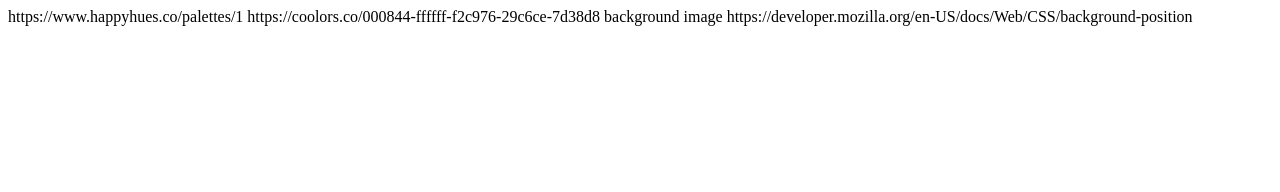
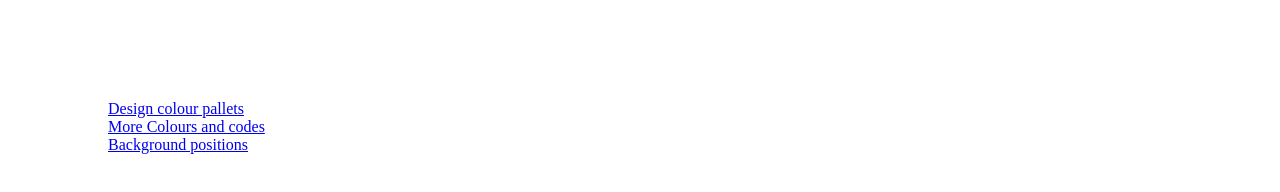
Before and after one commit to flaviafernandes/my-website, a plain HTML site: page links.html in a window 1280 px wide. Drawn offline with Linux system fonts and the light colour scheme.

Commit message:
Layout Links

```diff
--- a/links.html
+++ b/links.html
@@ -1,8 +1,15 @@
 <!DOCTYPE html>
 <html>
     <body>
-        https://www.happyhues.co/palettes/1
-        https://coolors.co/000844-ffffff-f2c976-29c6ce-7d38d8
-        background image https://developer.mozilla.org/en-US/docs/Web/CSS/background-position
+        <div style="margin: 100px;">
+            <a href="//www.happyhues.co/palettes/1">
+                Design colour pallets</a>
+                <br/>
+            <a href="https://coolors.co/000844-ffffff-f2c976-29c6ce-7d38d8">
+                More Colours and codes</a>
+                <br/>
+                <a href="https://developer.mozilla.org/en-US/docs/Web/CSS/background-position">
+                Background positions</a>
+        </div style="margin: 100px;">
     </body>
 </html>
```
